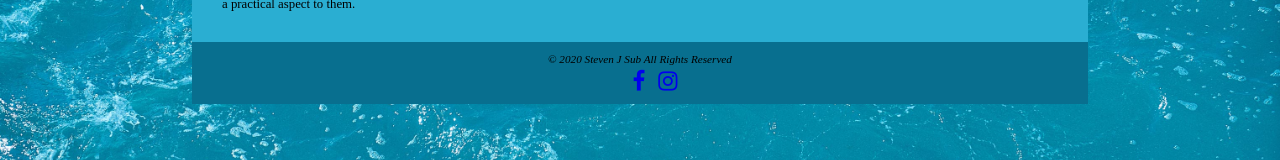
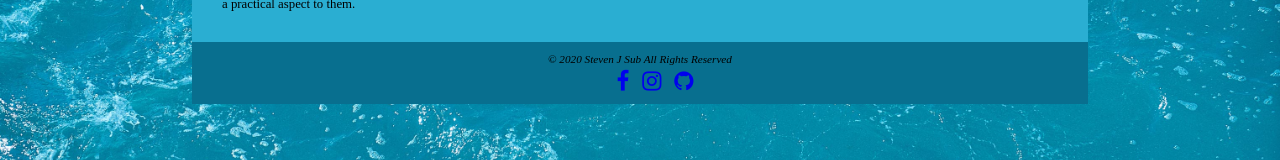
Before and after one commit to Xulab5/personalWebsite, a plain HTML site: page index.html in a window 1280 px wide. Shown: the part 434-594 px from the top of the page. Drawn offline with Linux system fonts and the light colour scheme; a web font is replaced by a local one.

Commit message:
update index.html

```diff
--- a/index.html
+++ b/index.html
@@ -72,8 +72,12 @@
             <footer>
                 <p>&copy 2020 Steven J Sub All Rights Reserved</p>
                 <ul>
-                    <li><a href="https://www.facebook.com/Steven.Sub" target="_blank"><i class="fa fa-facebook"></i><a></a></li>
-                <li><a href="https://www.instagram.com/xulab05/" target="_blank"><i class="fa fa-instagram"></i></a></li>
+                    <li><a href="https://www.facebook.com/Steven.Sub" target="_blank" title="View steven Facebook profile"><i class="fa fa-facebook"></i><a></a></li>
+                <li><a href="https://www.instagram.com/xulab05/" target="_blank" title="View steven Instagram profile"><i class="fa fa-instagram"></i></a></li>
+                    <li>
+                        <a href="https://github.com/Xulab5" target="_blank" title="View Steven Github profile"><i class="fa fa-github"></i>
+                        </a>
+                    </li>
             </ul>
             </footer>
         </div>
```
